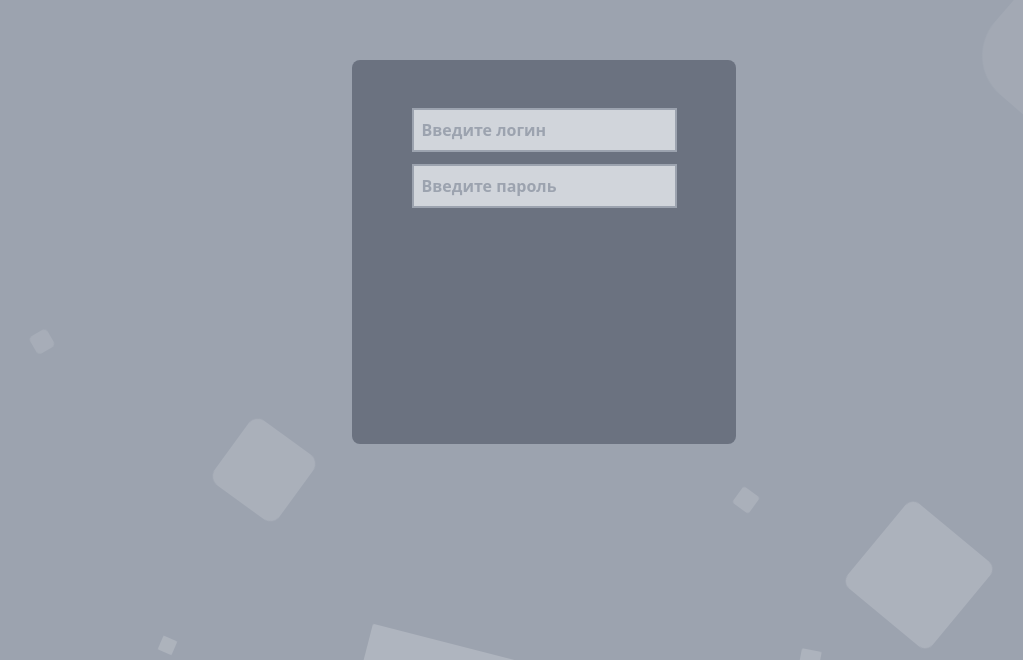
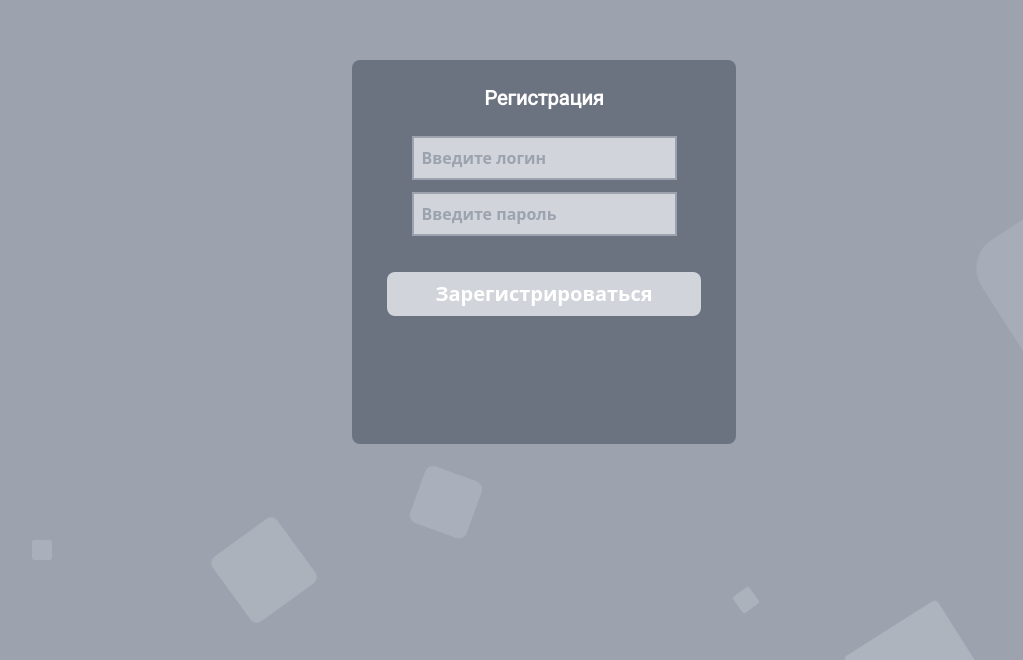
Before and after one commit to CkutlsGit/helpcode, a Nuxt app in the folder frontend/: page /forum/user-action/register in a window 1280 px wide. Shown: the part 140-800 px from the top of the page, without its empty margins (96-1119 px from the left). Built offline with nearby package versions, Linux system fonts and the light colour scheme.

Commit message:
added register and auth window

```diff
--- a/frontend/layouts/user-action.vue
+++ b/frontend/layouts/user-action.vue
@@ -1,17 +1,7 @@
 <template>
   <section class="user-action bg-gray-400 w-full h-screen">
     <div class="user-action__content relative top-1/4 left-1/2 -translate-x-1/2 z-20 bg-gray-500 min-w-96 max-w-96 min-h-96 max-h-96 rounded-lg max-sm:max-w-72 max-sm:min-w-72">
-      <h1 class="text-center text-white text-xl font-roboto font-bold pt-6 mb-6">
-        <slot name="name"></slot>
-      </h1>
-      <div class="user-action__inputs flex flex-col gap-y-3 w-64 mx-auto items-center">
-        <input class="border-gray-400 border-2 bg-gray-300 text-white font-bold p-2" type="text" placeholder="Введите логин">
-        <input class="border-gray-400 border-2 bg-gray-300 text-white font-bold p-2" :type="`${ typeInput }`" placeholder="Введите пароль">
-        <slot name="confirm-password"></slot>
-        <button class="mt-6 py-2 bg-gray-300 rounded-2xl text-white font-bold hover:bg-gray-700 default-animation">
-          <slot name="name-action"></slot>
-        </button>
-      </div>
+      <slot/>
     </div>
   </section>
   <div class="circles-area" >
@@ -31,7 +21,6 @@
 </template>
 
 <script setup>
-  const typeInput = 'password'
 </script>
 
 <style scoped>
--- a/frontend/pages/forum/user-action/auth.vue
+++ b/frontend/pages/forum/user-action/auth.vue
@@ -1,5 +1,14 @@
 <template>
-
+  <h1 class="text-center text-white text-xl font-roboto font-bold pt-6 mb-6">
+    Вход
+  </h1>
+  <div class="user-action__inputs flex flex-col gap-y-3 w-64 mx-auto items-center">
+    <input class="border-gray-400 border-2 bg-gray-300 text-white font-bold p-2" type="text" placeholder="Введите логин">
+    <input class="border-gray-400 border-2 bg-gray-300 text-white font-bold p-2" :type="`${ typeInput }`" placeholder="Введите пароль">
+    <button class="mt-6 py-2 px-12 bg-gray-300 rounded-lg text-white text-xl font-bold hover:bg-gray-700 default-animation">
+      Войти
+    </button>
+  </div>
 </template>
 
 <script setup>
--- a/frontend/pages/forum/user-action/register.vue
+++ b/frontend/pages/forum/user-action/register.vue
@@ -1,5 +1,14 @@
 <template>
-
+  <h1 class="text-center text-white text-xl font-roboto font-bold pt-6 mb-6">
+    Регистрация
+  </h1>
+  <div class="user-action__inputs flex flex-col gap-y-3 w-64 mx-auto items-center">
+    <input class="border-gray-400 border-2 bg-gray-300 text-white font-bold p-2" type="text" placeholder="Введите логин">
+    <input class="border-gray-400 border-2 bg-gray-300 text-white font-bold p-2" :type="`${ typeInput }`" placeholder="Введите пароль">
+    <button class="mt-6 py-2 px-12 bg-gray-300 rounded-lg text-white text-xl font-bold hover:bg-gray-700 default-animation">
+      Зарегистрироваться
+    </button>
+  </div>
 </template>
 
 <script setup>
```
